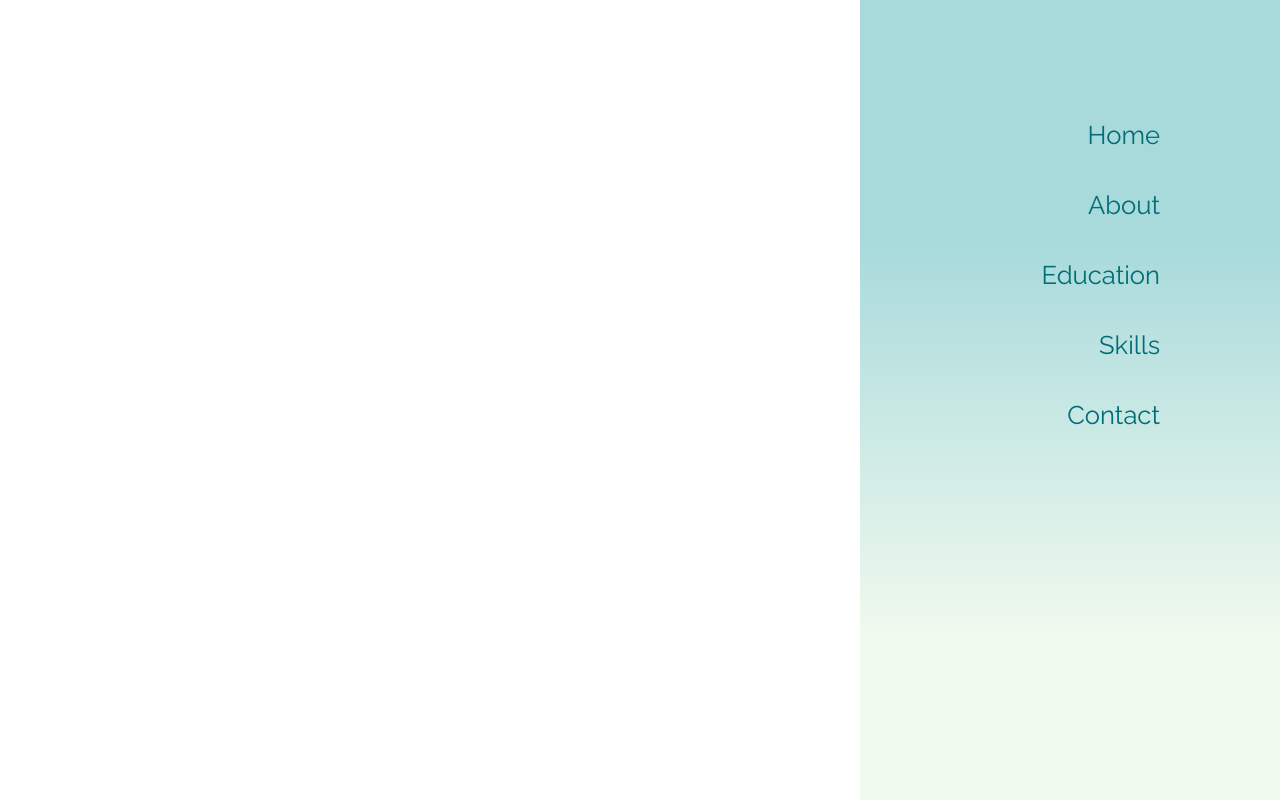
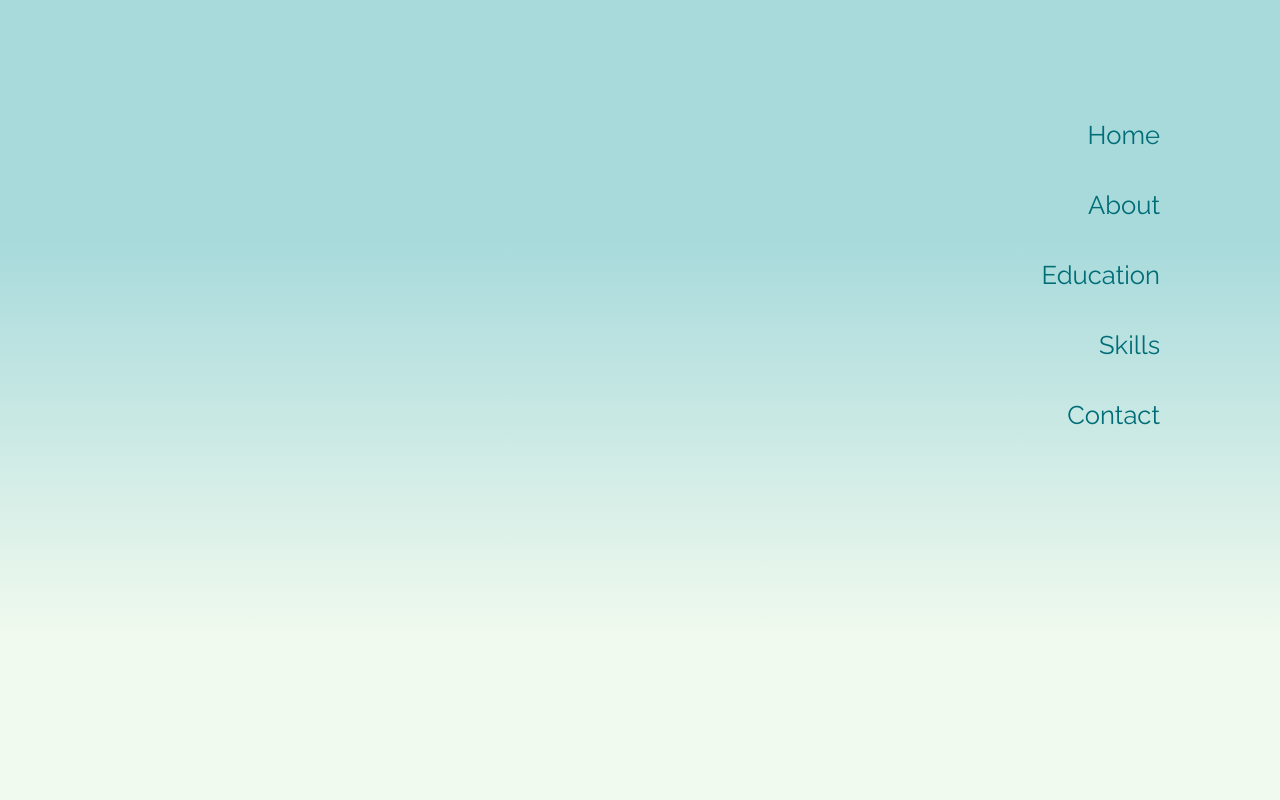
Before and after one commit to asajulia/cv, a React (Create React App) app: page / in a window 1280 px wide. Built offline with nearby package versions, Linux system fonts and the light colour scheme.

Commit message:
edit to app.js

```diff
--- a/src/App.js
+++ b/src/App.js
@@ -19,13 +19,11 @@ function App() {
 return (
 <Router>
   <div className="App">
-    <div className="frontpage">
         <Route exact path="/cv" component={Home} />
         <Route path="/cv/about" component={About} />
         <Route path="/cv/education" component={Education} />
         <Route path="/cv/skills" component={Skills} />
         <Route path="/cv/contact" component={Contact} />
-    </div>
     <div className="nav">
         <Link to="/cv" className="item">Home</Link>
         <Link to="/cv/about" className="item">About</Link>
```
